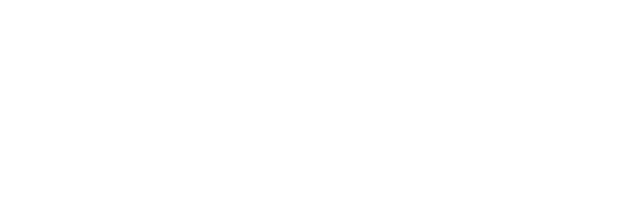
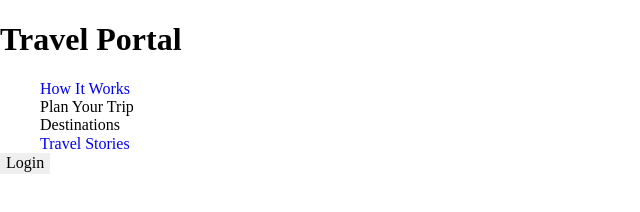
Before and after one commit to imbireva/travel, a website built with webpack: page src/index.html in a window 1280 px wide. Shown: the whole page, without its empty margins (0-640 px from the left). Built offline with nearby package versions, Linux system fonts and the light colour scheme.

Commit message:
add header's layout

```diff
--- a/src/index.html
+++ b/src/index.html
@@ -8,5 +8,26 @@
   <link rel="shortcut icon" href="./assets/images/globe.svg" type="image/x-icon">
   <title>Travel</title>
 </head>
-<body></body>
+<body class="page">
+  <div class="header-hero-bg">
+    <header class="header">
+      <div class="wrapper header__wrapper">
+        <div class="logo">
+          <h1 class="logo__title">Travel Portal</h1>
+        </div>
+        <nav class="nav">
+          <ul>
+            <li><a href="#section-steps">How It Works</a></li>
+            <li><a href="#section-hero"></a>Plan Your Trip</li>
+            <li><a href="#section-destinations"></a>Destinations</li>
+            <li><a href="#section-stories">Travel Stories</a></li>
+            <li hidden><a href="#footer">Social Media</a></li>
+            <li hidden><a id="login-link">Account</a></li>
+          </ul>
+        </nav>
+        <button class="btn btn_login" id="login-btn">Login</button>
+      </div>
+    </header>
+  </div>
+</body>
 </html>
```
